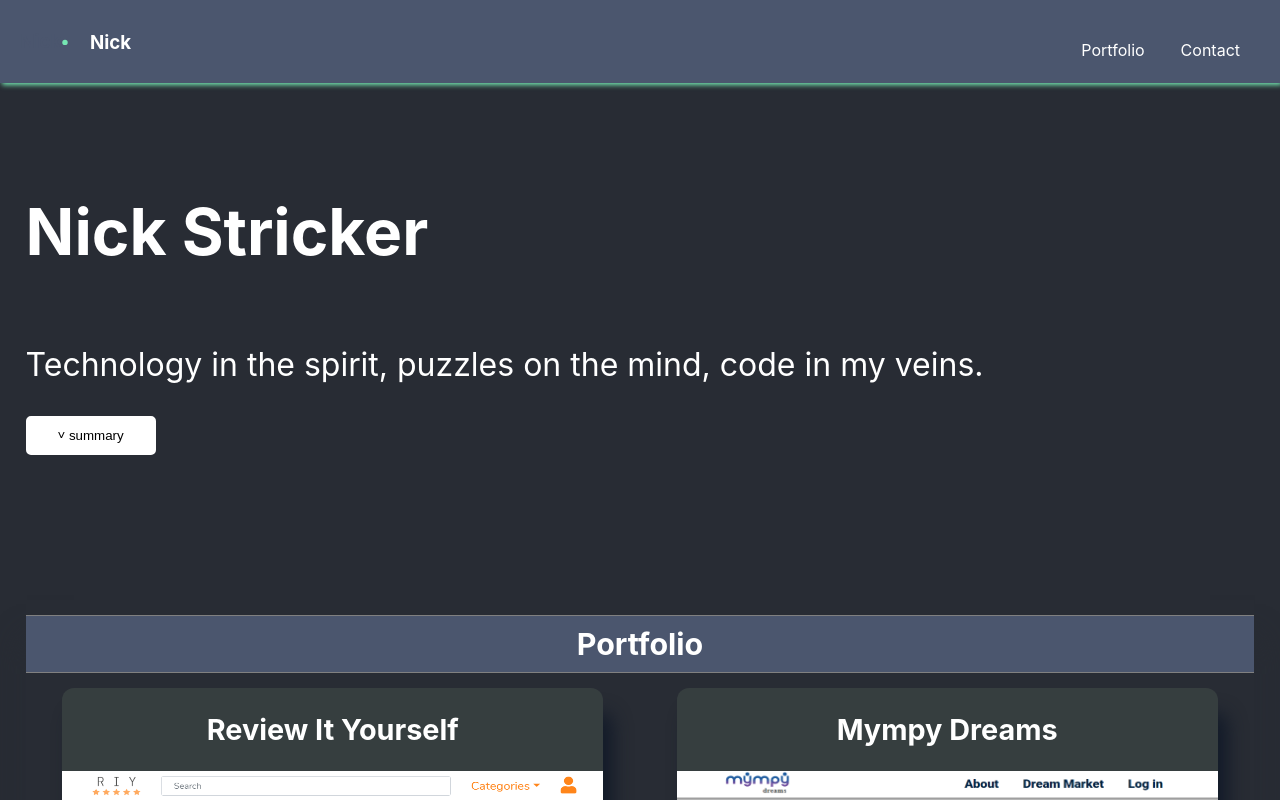
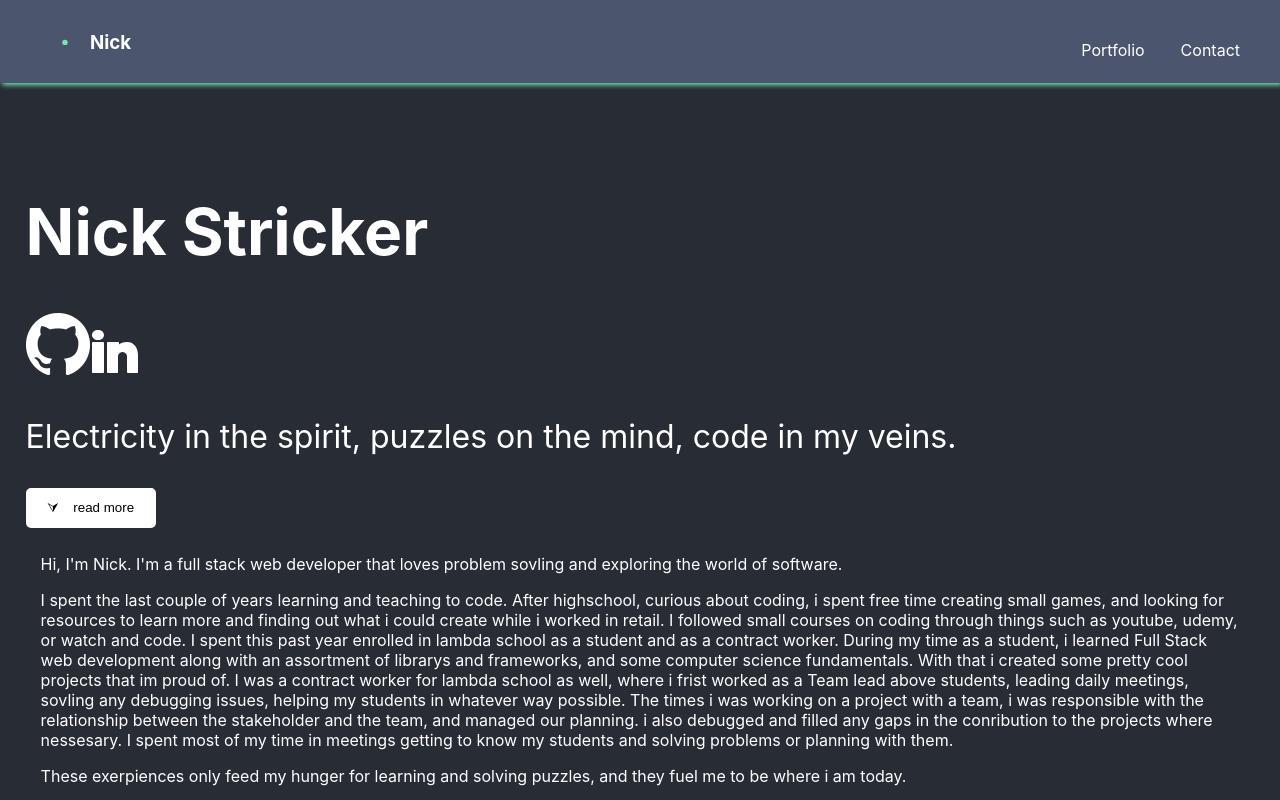
Before and after one commit to NickStrick/My-Portfolio, a React (Create React App) app in the folder portfolio/: page / in a window 1280 px wide. Shown: the top 800 px of the page. Built offline with nearby package versions, Linux system fonts and the light colour scheme.

Commit message:
added summary and skills to homepage

```diff
--- a/portfolio/src/components/Home.js
+++ b/portfolio/src/components/Home.js
@@ -1,25 +1,49 @@
 import React, { useState } from 'react';
 import './Home.scss'
+import gitLogo from '../images/GitHub-Mark-Light-64px.png'
+import linkedin from '../images/linkedin-2.svg'
+import mail from '../images/mail-100.png'
 
 const Home = () => {
+    const [sumBtn, setBtn] = useState(`sumBtn sumBtnClose`)
     const [sumOpen, setOpen] = useState(false)
     function toggleSum() {
         if (sumOpen) {
             setOpen(false)
+            setTimeout(() => setBtn('sumBtn sumBtnClose'), 200)
         } else {
             setOpen(true)
+            setTimeout(() => setBtn('sumBtn'), 200)
         }
 
     }
     console.log(sumOpen)
 
-    const summary = 'Hi, I\'m Nick. I spent the last couple of years learning and teaching to code. After highschool, curious about coding, i spent free time creating small games, and looking for resources to learn more and finding out what i could create while i worked in retail. I followed small courses on coding through things such as youtube, udemy, or watch and code.  I spent this past year enrolled in lambda school as a student and as a contract worker. During my time as a student, i learned Full Stack web development along with an assortment of librarys and frameworks, and some computer science fundamentals. With that i created some pretty cool projects that im proud of. I was a contract worker for lambda school as well, where i frist worked as a Team lead above students, leading daily meetings, sovling any debugging issues, helping my students in whatever way possible. The times i was working on a project with a team, i was responsible with the relationship between the stakeholder and the team, and managed our planning. i also debugged and filled any gaps in the conribution to the projects where nessesary. I spent most of my time in meetings getting to know my students and solving problems or planning with them. These exerpiences only feed my hunger for learning and solving puzzles, and they fuel me to be where i am today.';
+
+    const summary1 = 'Hi, I\'m Nick. I\'m a full stack web developer that loves problem sovling and exploring the world of software.'
+    const summary2 = 'I spent the last couple of years learning and teaching to code. After highschool, curious about coding, i spent free time creating small games, and looking for resources to learn more and finding out what i could create while i worked in retail. I followed small courses on coding through things such as youtube, udemy, or watch and code.  I spent this past year enrolled in lambda school as a student and as a contract worker. During my time as a student, i learned Full Stack web development along with an assortment of librarys and frameworks, and some computer science fundamentals. With that i created some pretty cool projects that im proud of. I was a contract worker for lambda school as well, where i frist worked as a Team lead above students, leading daily meetings, sovling any debugging issues, helping my students in whatever way possible. The times i was working on a project with a team, i was responsible with the relationship between the stakeholder and the team, and managed our planning. i also debugged and filled any gaps in the conribution to the projects where nessesary. I spent most of my time in meetings getting to know my students and solving problems or planning with them.';
+    const summary3 = 'These exerpiences only feed my hunger for learning and solving puzzles, and they fuel me to be where i am today.';
     return (
         <header className="App-header" aria-label={'page-header'}>
-            <h1>Nick Stricker</h1>
-            <p>Technology in the spirit, puzzles on the mind, code in my veins.</p>
-            <button className='sumBtn' onClick={toggleSum}>˅ summary</button>
-            {sumOpen ? <p className='summary'>{summary}</p> : null}
+            <div className='header-title'>
+                <h1>Nick Stricker</h1>
+                <div className='social-icons'>
+                    <img src={gitLogo} className='gitLogo git' target="_blank" onClick={() => window.open('https://github.com/NickStrick')} />
+                    <img src={linkedin} className='gitLogo linkedin' target="_blank" onClick={() => window.open('https://www.linkedin.com/in/nick-stricker-1ba8a7192/')} />
+                    {/* <img src={mail} className='gitLogo mail' target="_blank" onClick={() => window.open('strickerdev@gmail.com')} /> */}
+                </div>
+            </div>
+
+            <p>Electricity in the spirit, puzzles on the mind, code in my veins.</p>
+            <button className={sumBtn} onClick={toggleSum}>{sumOpen ? '⮙' : '⮛'}&nbsp; &nbsp; {sumBtn == 'sumBtn sumBtnClose' && 'read more'}</button>
+
+            <div className={`summary ${sumOpen ? 'open' : ''}`} >
+                <p className='summary-item'>{summary1}</p>
+                <p className='summary-item'>{summary2}</p>
+                <p className='summary-item'>{summary3}</p>
+            </div>
+
+
         </header>
     );
 }
```
